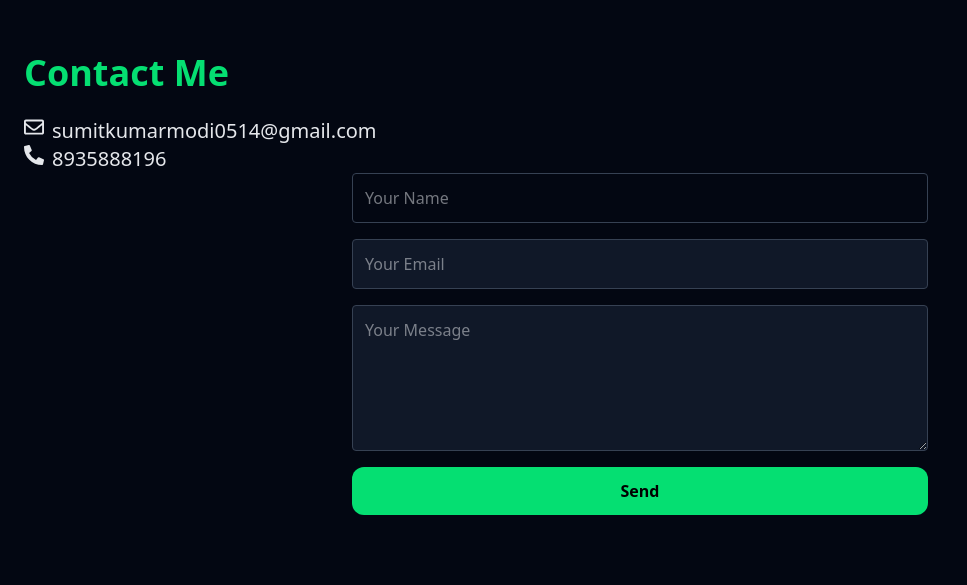
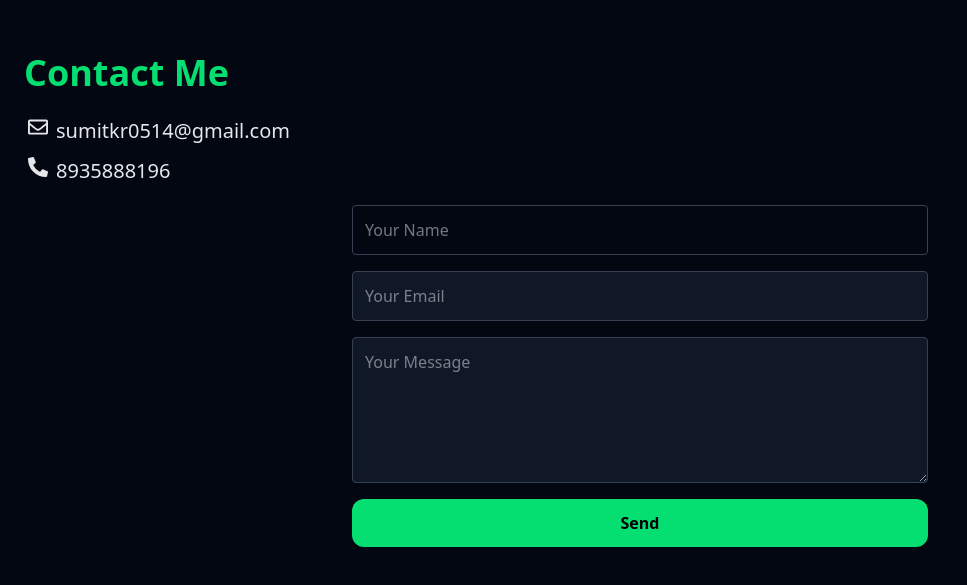
Before and after one commit to SumitKrModi/portfolio, a React (Vite) app: page / in a window 1280 px wide. Shown: the part 2435-3020 px from the top of the page, without its empty margins (0-967 px from the left). Built offline with nearby package versions, Linux system fonts and the light colour scheme.

Commit message:
contact section updated

```diff
--- a/src/components/Contact.jsx
+++ b/src/components/Contact.jsx
@@ -13,13 +13,21 @@ export default function Contact() {
       >
         Contact Me
       </motion.h2>
-      <div className="flex gap-2 text-xl"><FaRegEnvelope /> <h1>sumitkumarmodi0514@gmail.com</h1></div>
-      <div className="flex gap-2 text-xl"><FaPhoneAlt /> <h1>8935888196</h1></div>
+      <motion.div
+        initial={{ opacity: 0 }}
+        animate={{ opacity: 1 }}
+        transition={{ duration: 0.8 }}
+        className="flex ml-1 mb-3 gap-2 text-gray-200 text-xl"><FaRegEnvelope /> <h1>sumitkr0514@gmail.com</h1></motion.div>
+      <motion.div
+        initial={{ opacity: 0 }}
+        animate={{ opacity: 1 }}
+        transition={{ duration: 0.8 }}
+        className="flex ml-1 mb-5 gap-2 text-gray-200 text-xl"><FaPhoneAlt /> <h1>8935888196</h1></motion.div>
       <motion.form
         initial={{ opacity: 0, y: 30 }}
         animate={{ opacity: 1, y: 0 }}
         transition={{ duration: 0.6 }}
-        action="https://formsubmit.co/sumitkumarmodi0514@gmail.com"
+        action="https://formsubmit.co/sumitkr0514@gmail.com"
         method="POST"
         id="form"
         className="max-w-xl mx-auto flex flex-col gap-4"
```
